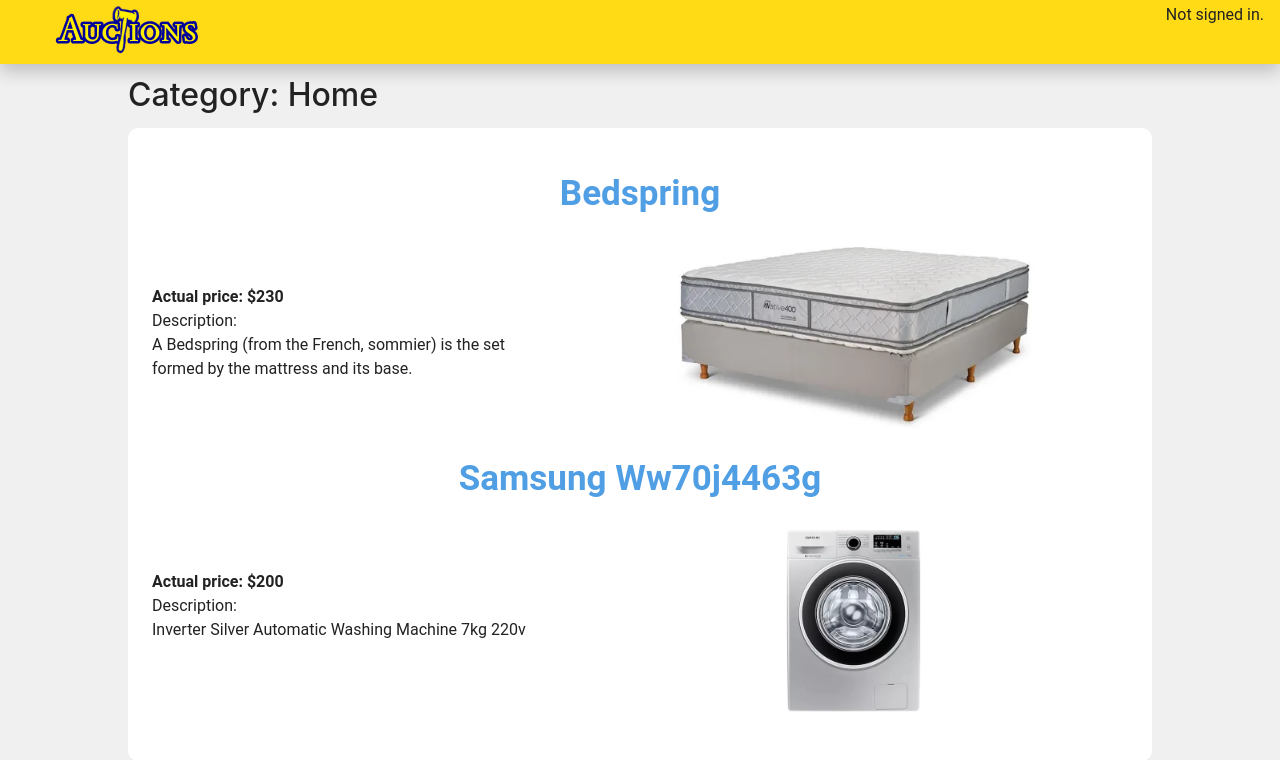
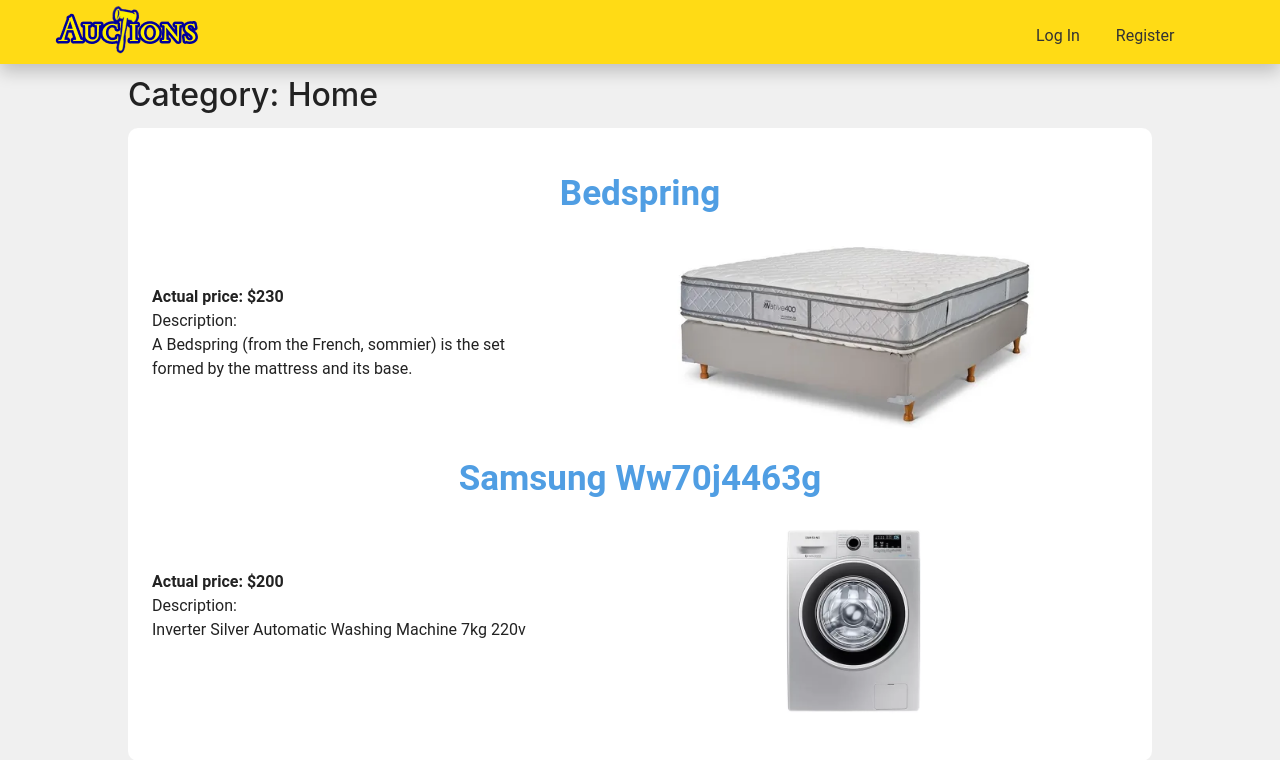
Before and after one commit to rodrigojmayer/AuctionsProject, a Django app: page /category/1 in a window 1280 px wide. Shown: the top 760 px of the page. Run offline with Django 3.2, Linux system fonts and the light colour scheme; data comes from the database, SQL or seed files in the repository; both versions use the stored data as it was after the commit; some libraries are stand-ins or nearby versions.

Commit message:
navbar not logged

```diff
--- a/auctions/static/auctions/css/styles.css
+++ b/auctions/static/auctions/css/styles.css
@@ -114,7 +114,7 @@ h2 {
   font-family: var(--font);
   position: relative;
   top: 0;
-  width: 100%;
+  width: 95%;
   height: var(--header-height);
   /*margin-bottom: 200px;*/
   /*text-align: left;*/
@@ -278,15 +278,6 @@ h2 {
   color: blue;
 }
 
-.hide {
-  display: none;
-}
-
-.show {
-  display: block;
-  transition: visibility 5s ease-out;
-}
-
 #myDIV {
   background-color: white;
   color: blue;
--- a/auctions/static/auctions/css/styles.scss
+++ b/auctions/static/auctions/css/styles.scss
@@ -169,7 +169,7 @@ html {
     font-family: var(--font);
     position:relative;
     top: 0;
-    width: 100%;
+    width: 95%;
     // height: 65px;
     height: var(--header-height);
     /*margin-bottom: 200px;*/
@@ -189,14 +189,6 @@ html {
         padding-top: 20px;
     }
 
-    // #transparent-selection{
-    //     position:absolute;
-    //     // padding-top:2rem;
-    //     top:0;
-    //     height: 2.5rem;
-    //     width: 6rem;
-
-    // }
     #myDropdownUser {
         position:absolute;
         margin-top: .5rem;
@@ -204,12 +196,10 @@ html {
         height: 2.5rem;
         width: 6rem;
         background-color: var(--white-color);
-
         a{
             display: block;
             text-align: center;
             margin-top: -5px;
-            // align-self: center;
         }
     }
     #myDropdownUser:before {
@@ -231,11 +221,11 @@ html {
 opacity: 0;
 transition: visibility 0s, opacity 0.2s linear;
 }
+
 #user-logged:hover > #myDropdownUser{
 visibility: visible;
 opacity: 1;
 }
-
 
 .nav-item{
     height: 65px;
@@ -248,12 +238,16 @@ html {
         top: 13px;
         // color: $gray_color;
         color:  var(--title-color)
-
     }
 }
 #nav1, #nav2, #nav3, #nav4, #nav5, #nav6{
     position: relative;
     right: 1%;
+}
+#nav5, #nav6{
+    // position: absolute;
+    // position:fixed;
+    // right:0;
 }
 // .nav-item:hover {
     // background-color:  $blue_color;
@@ -264,7 +258,6 @@ html {
 #content-wrap{
     padding-top: var(--header-height);
     padding-bottom: 1rem;
-
 }
 .main {
     // padding: 16px 16px 11% 16px;
@@ -316,10 +309,8 @@ html {
     // padding-bottom: 28%;
 // }
 #login, #register{
-//    padding-bottom: 21%;
     width: 50%;
     max-width: 26.5rem;
-
 }
  #register{
 //    padding-bottom: 13%;
@@ -374,13 +365,12 @@ html {
     background-color: white;
     color: blue;
 }
-.hide {
-    display: none;
-  }
-.show {
-    display: block;
-    transition: visibility 5s ease-out;
-}
+// .hide {
+//     display: none;
+//   }
+// .show {
+//     display: block;
+// }
 #myDIV{
     background-color: white;
     color: blue;
--- a/auctions/templates/auctions/layout.html
+++ b/auctions/templates/auctions/layout.html
@@ -39,35 +39,37 @@
                         <!-- <a class="nav-link" href="{% url 'auctions_app:logout' %}">Log Out</a> -->
                     <!-- </div> -->
                 {% else %}
-                    <!-- <div class="nav-item" id="nav5"> -->
-                        <!-- <a class="nav-link" href="{% url 'auctions_app:login' %}">Log In</a> -->
-                    <!-- </div> -->
-                    <!-- <div class="nav-item" id="nav6"> -->
-                        <!-- <a class="nav-link" href="{% url 'auctions_app:register' %}">Register</a> -->
-                    <!-- </div> -->
+                    <!-- <div class="nav-item" id="nav5">
+                        <a class="nav-link" href="{% url 'auctions_app:login' %}">Log In</a>
+                    </div>
+                    <div class="nav-item" id="nav6">
+                        <a class="nav-link" href="{% url 'auctions_app:register' %}">Register</a>
+                    </div> -->
                 {% endif %}
 
-                <div class="nav-item authentication" >
                     {% if user.is_authenticated %}
 
-
+                    <div class="nav-item authentication" >
 
                         <div id="user-logged">
                             <strong>{{ user.username }}</strong>
                             <svg width="32" height="32" viewBox="0 0 32 32" fill="none" xmlns="http://www.w3.org/2000/svg">
                                 <path d="M16 2.66666C8.77202 2.66666 2.66669 8.772 2.66669 16C2.66669 23.228 8.77202 29.3333 16 29.3333C23.228 29.3333 29.3334 23.228 29.3334 16C29.3334 8.772 23.228 2.66666 16 2.66666ZM16 9.33333C18.3027 9.33333 20 11.0293 20 13.3333C20 15.6373 18.3027 17.3333 16 17.3333C13.6987 17.3333 12 15.6373 12 13.3333C12 11.0293 13.6987 9.33333 16 9.33333ZM9.19202 22.3627C10.388 20.6027 12.3827 19.4293 14.6667 19.4293H17.3334C19.6187 19.4293 21.612 20.6027 22.808 22.3627C21.104 24.1867 18.6867 25.3333 16 25.3333C13.3134 25.3333 10.896 24.1867 9.19202 22.3627Z" fill="black"/>
                             </svg>
-                            <!-- <div id="transparent-selection"> -->
-                                <div id="myDropdownUser" >
-                                    <a id="log_out" href="{% url 'auctions_app:login' %}">Log out</a>
-                                </div>
-                            <!-- </div> -->
+                            <div id="myDropdownUser" >
+                                <!-- <a id="log_out" href="{% url 'auctions_app:login' %}">Log out</a> -->
+                                <a id="log_out" href="{% url 'auctions_app:logout' %}">Log out</a>
+                            </div>
                         </div>
+                    </div>
 
                     {% else %}
-                        Not signed in.
+                        <!-- Not signed in. -->
+                    <div class="nav-item" id="nav5">
+                        <a class="nav-link" href="{% url 'auctions_app:login' %}">Log In</a>
+                        <a class="nav-link" href="{% url 'auctions_app:register' %}">Register</a>
+                    </div>
                     {% endif %}
-                </div>
 
             </div>
         </div>
```
Also changed, not shown: db.sqlite3, 1 other file. Lines whose indentation alone changed are shown as unchanged.
